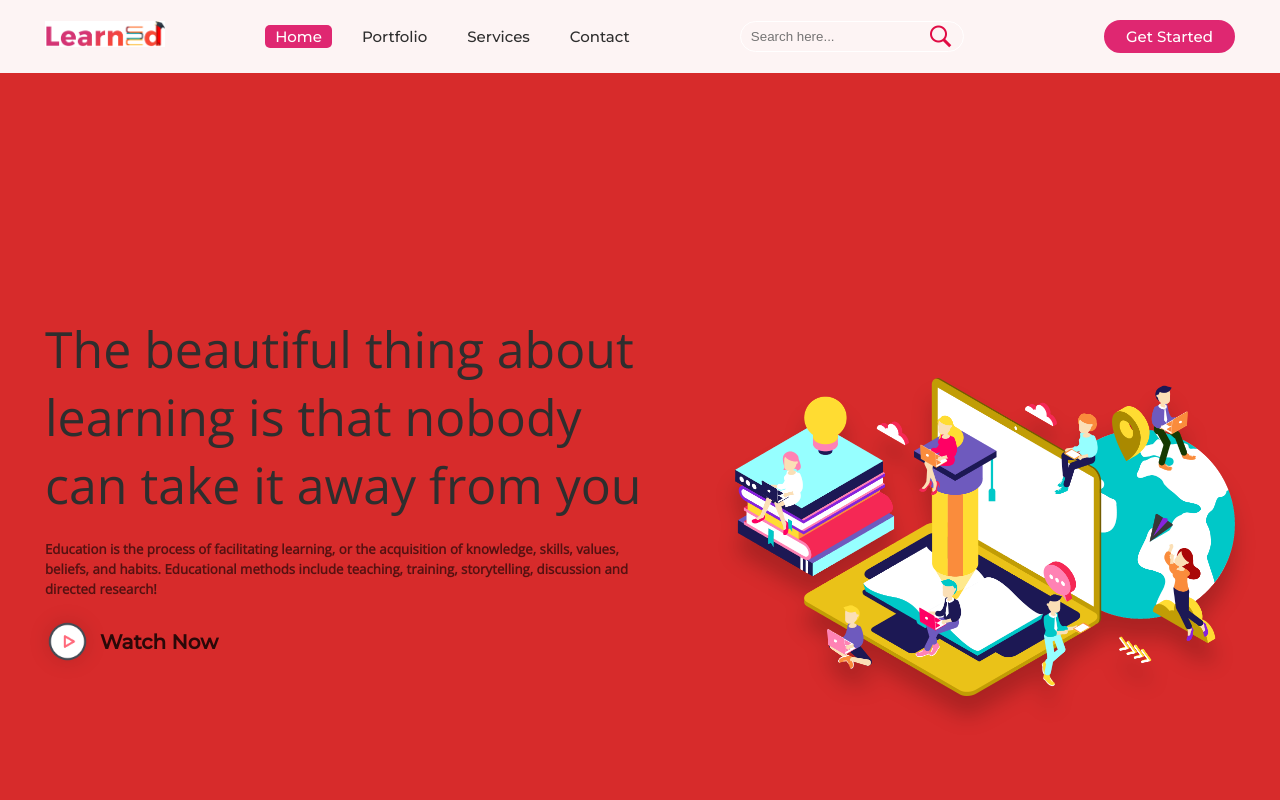
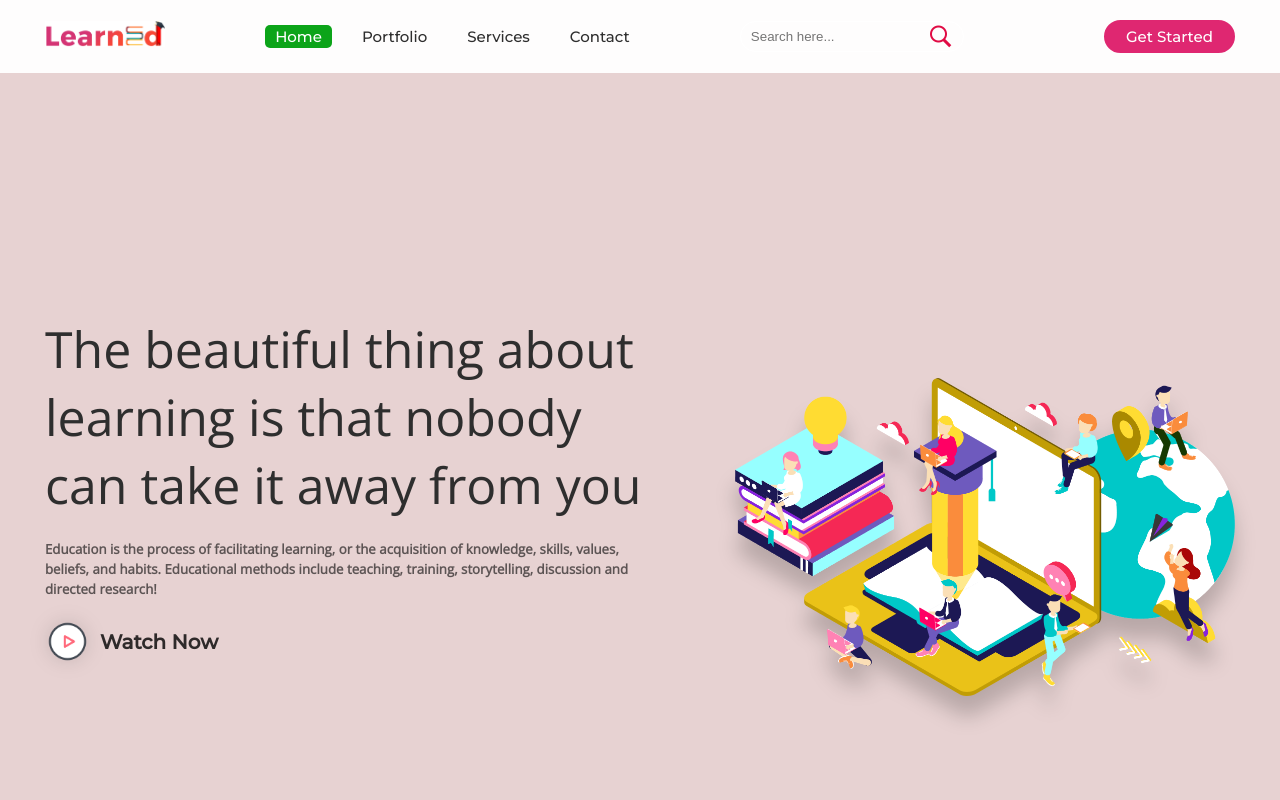
Before and after one commit to meghana361/devops_project, a plain HTML site: page index.html in a window 1280 px wide. In both pictures the pointer is over the link "Home". Shown: the top 800 px of the page. Drawn offline with nearby package versions, Linux system fonts and the light colour scheme.

Commit message:
ui color

```diff
--- a/style.css
+++ b/style.css
@@ -12,7 +12,7 @@
 	scroll-behavior: smooth;
 }
 body {
-	background: #d72b2b;
+	background: #e7d2d2;
 	font-family: 'Open Sans', sans-serif;
 }
 
@@ -59,7 +59,7 @@
 nav ul li a:hover {
 	color: #fff;
 	border-radius: 5px;
-	background: #DF2771;
+	background: #0ca419;
 }
 .active {
 	color: #fff;
```
